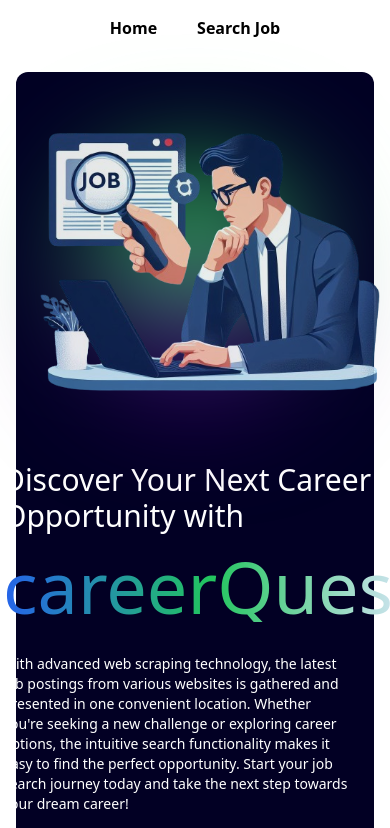
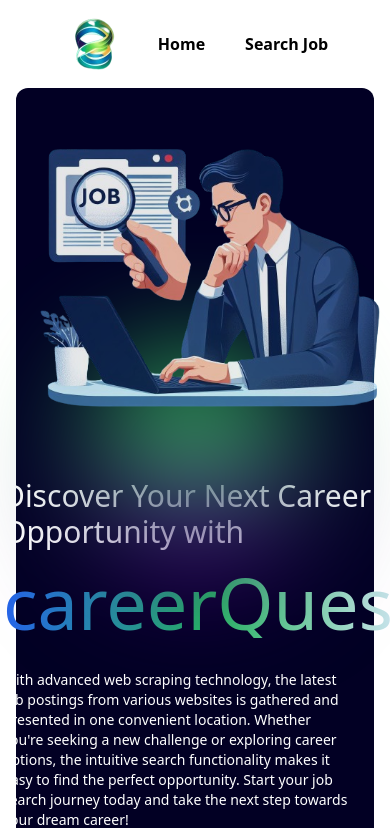
Before and after one commit to PRASUN-SITAULA/careerQuest, a React (Vite) app in the folder frontend/: page / in a window 390 px wide. Shown: the top 828 px of the page. Built offline with nearby package versions, Linux system fonts and the light colour scheme.

Commit message:
added styling to navbar

```diff
--- a/frontend/src/components/Landing.jsx
+++ b/frontend/src/components/Landing.jsx
@@ -1,11 +1,10 @@
 import jobImage from '../assets/job.png'
-
 
 export default function Landing(){
     return(
         <div className='m-4 flex justify-center items-center'>
             <div className='w-full flex flex-col '>
-                <div className='w-full flex md:flex-row flex-col-reverse bg-custom-blue justify-between items-center rounded-t-xl '>
+                <div className='w-full flex md:flex-row flex-col-reverse relative bg-custom-blue justify-between items-center rounded-t-xl '>
                     <div className='mt-8 ml-8'>
                         <h1 className='text-white font-medium text-3xl'>Discover Your Next Career Opportunity with</h1>
                         <h1 className='bg-gradient-to-r from-blue-600 via-green-500 to-indigo-100 inline-block text-transparent bg-clip-text text-7xl my-4'>careerQuest</h1>
@@ -14,7 +13,7 @@
                         Start your job search journey today and take the next step towards your dream career!
                         </div>
                     </div>
-                    <div class="circle rounded-full absolute top-1/3 left-1/2 transform -translate-x-1/2 -translate-y-1/2 overflow-hidden"></div>
+                    <div class="circle rounded-full absolute top-1/2 left-1/2 transform -translate-x-1/2 -translate-y-1/2 overflow-hidden"></div>
                     <div className='h-auto w-full flex md:justify-end md:mr-8 ml-8'>
                         <img
                         src={jobImage}
--- a/frontend/src/components/Navbar.jsx
+++ b/frontend/src/components/Navbar.jsx
@@ -1,4 +1,5 @@
 import { Link } from "react-router-dom"
+import Logo from '../assets/logo.png'
 
 export default function Navbar(){
     const navbarItems = [
@@ -6,9 +7,12 @@
         {name:"Search Job", link:"/jobs"}
     ]
     return(
-        <nav className="w-full h-14 flex justify-center align-center">
-            <div className="flex flex-row justify-center items-center ">
-                <ul className="flex justify-between gap-10 items-center list-none ">
+        <nav className="w-full h-14 flex align-center my-4">
+            <div className="flex flex-row w-full justify-center items-center mx-4">
+                <div>
+                    <img src={Logo} alt="logo" className="w-32 h-32"/>
+                </div>
+                <ul className="flex justify-between gap-10 items-center list-none mr-8">
                     {navbarItems.map((nav, index) => (
                         <li key={index} className='py-4 font-roboto font-bold cursor-pointer hover:text-blue-900'>
 						    <Link>{nav.name}</Link>
```
Also changed, not shown: frontend/src/assets/logo.png (added).
